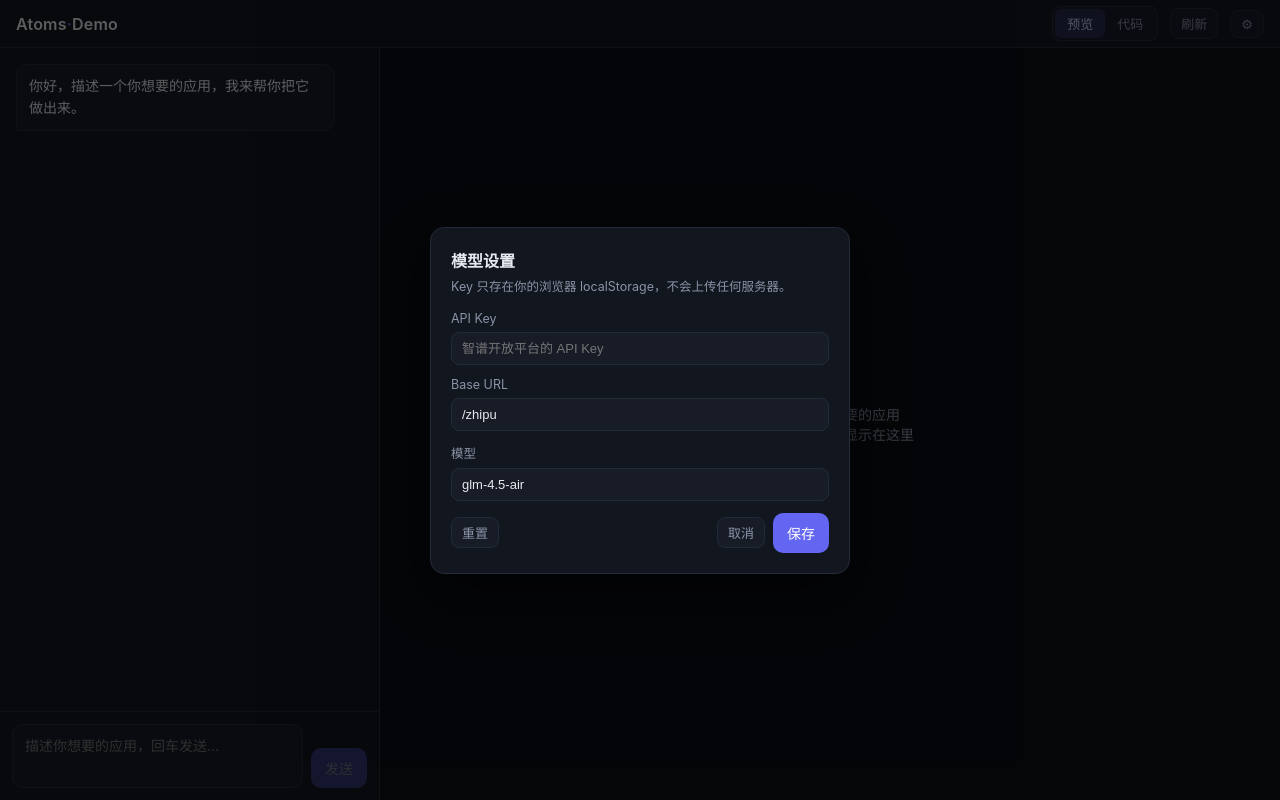
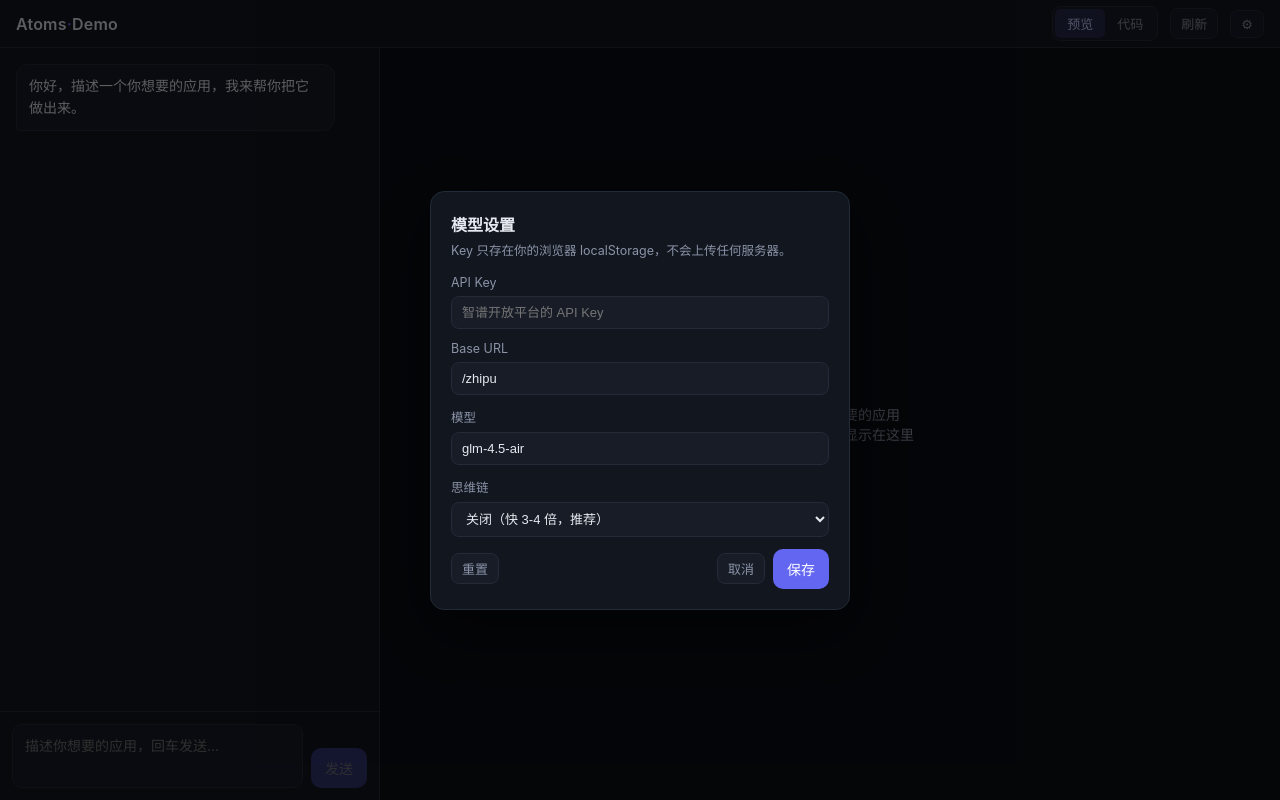
Before and after one commit to xanderl7/atoms_demo, a React (Vite) app: page / in a window 1280 px wide. Both pictures are taken after a click on the button "⚙︎". Built offline with nearby package versions, Linux system fonts and the light colour scheme; the HTML template or start-up script is replaced by a standard one.

Commit message:
perf: 关闭思维链(thinking=disabled)，生成提速3-4倍；模型不支持时自动降级重试

```diff
--- a/src/components/Settings.tsx
+++ b/src/components/Settings.tsx
@@ -34,6 +34,16 @@ export default function Settings({ value, onSave, onClose }: Props) {
           模型
           <input value={c.model} onChange={(e) => setC({ ...c, model: e.target.value })} />
         </label>
+        <label>
+          思维链
+          <select
+            value={c.thinking}
+            onChange={(e) => setC({ ...c, thinking: e.target.value as any })}
+          >
+            <option value="disabled">关闭（快 3-4 倍，推荐）</option>
+            <option value="enabled">开启（复杂需求可能更准）</option>
+          </select>
+        </label>
 
         <div className="modal-actions">
           <button className="icon-btn" onClick={() => setC(DEFAULT_CONFIG)}>
--- a/src/config.ts
+++ b/src/config.ts
@@ -4,6 +4,12 @@ export interface LLMConfig {
   baseURL: string
   apiKey: string
   model: string
+  /**
+   * 是否关闭思维链。glm-4.5-air / glm-4.6 支持关闭；
+   * glm-5.x 强制思考，关不掉 —— llm.ts 里会自动去掉这个参数重试。
+   * 实测关掉后生成同样页面快 3-4 倍。
+   */
+  thinking: 'disabled' | 'enabled'
 }
 
 const KEY = 'atoms-demo.llm-config'
@@ -14,6 +20,7 @@ export const DEFAULT_CONFIG: LLMConfig = {
   baseURL: '/zhipu',
   apiKey: '',
   model: 'glm-4.5-air',
+  thinking: 'disabled',
 }
 
 export function loadConfig(): LLMConfig {
--- a/src/index.css
+++ b/src/index.css
@@ -228,7 +228,19 @@ textarea { font-family: inherit; }
   font-size: 13px;
   outline: none;
 }
-.modal input:focus { border-color: var(--accent); }
+.modal input:focus, .modal select:focus { border-color: var(--accent); }
+.modal select {
+  display: block;
+  width: 100%;
+  margin-top: 6px;
+  background: var(--panel-2);
+  border: 1px solid var(--border);
+  border-radius: 8px;
+  color: var(--text);
+  padding: 8px 10px;
+  font-size: 13px;
+  outline: none;
+}
 .modal-actions { display: flex; gap: 8px; align-items: center; margin-top: 4px; }
 
 .empty {
--- a/src/llm.ts
+++ b/src/llm.ts
@@ -2,24 +2,51 @@ import type { LLMConfig } from './config'
 
 export type ChatMsg = { role: 'system' | 'user' | 'assistant'; content: string }
 
+const urlOf = (cfg: LLMConfig) => `${cfg.baseURL.replace(/\/$/, '')}/chat/completions`
+
+const headersOf = (cfg: LLMConfig) => ({
+  'Content-Type': 'application/json',
+  Authorization: `Bearer ${cfg.apiKey}`,
+})
+
+/**
+ * 统一发请求。若模型不支持关闭思考（glm-5.x 会报 1210），
+ * 自动去掉 thinking 参数重试一次 —— 换模型不用改代码。
+ */
+async function call(cfg: LLMConfig, payload: Record<string, unknown>): Promise<Response> {
+  const send = (p: Record<string, unknown>) =>
+    fetch(urlOf(cfg), { method: 'POST', headers: headersOf(cfg), body: JSON.stringify(p) })
+
+  let res = await send(payload)
+  if (!res.ok) {
+    const text = await res.text()
+    if (payload.thinking && /1210|不支持关闭思考/.test(text)) {
+      const { thinking, ...rest } = payload
+      return send(rest)
+    }
+    throw new Error(`LLM ${res.status}: ${text.slice(0, 300)}`)
+  }
+  return res
+}
+
+const basePayload = (cfg: LLMConfig, messages: ChatMsg[], temperature: number, stream: boolean) => ({
+  model: cfg.model,
+  messages,
+  temperature,
+  stream,
+  thinking: { type: cfg.thinking },
+})
+
 /** 非流式：一次性拿完整回复 */
 export async function chat(cfg: LLMConfig, messages: ChatMsg[], temperature = 0.7): Promise<string> {
-  const res = await fetch(`${cfg.baseURL.replace(/\/$/, '')}/chat/completions`, {
-    method: 'POST',
-    headers: {
-      'Content-Type': 'application/json',
-      Authorization: `Bearer ${cfg.apiKey}`,
-    },
-    body: JSON.stringify({ model: cfg.model, messages, temperature, stream: false }),
-  })
-  if (!res.ok) throw new Error(`LLM ${res.status}: ${(await res.text()).slice(0, 300)}`)
+  const res = await call(cfg, basePayload(cfg, messages, temperature, false))
   const json = await res.json()
   return json.choices?.[0]?.message?.content ?? ''
 }
 
 /**
  * 流式：每来一段就回调 onDelta，最后返回完整文本。
- * 浏览器 fetch 直接读 SSE，不需要后端。
+ * 只取 delta.content，模型的思维链（reasoning_content）会被自动丢弃，不会污染代码。
  */
 export async function chatStream(
   cfg: LLMConfig,
@@ -27,15 +54,7 @@ export async function chatStream(
   onDelta?: (chunk: string, full: string) => void,
   temperature = 0.7
 ): Promise<string> {
-  const res = await fetch(`${cfg.baseURL.replace(/\/$/, '')}/chat/completions`, {
-    method: 'POST',
-    headers: {
-      'Content-Type': 'application/json',
-      Authorization: `Bearer ${cfg.apiKey}`,
-    },
-    body: JSON.stringify({ model: cfg.model, messages, temperature, stream: true }),
-  })
-  if (!res.ok) throw new Error(`LLM ${res.status}: ${(await res.text()).slice(0, 300)}`)
+  const res = await call(cfg, basePayload(cfg, messages, temperature, true))
 
   const reader = res.body!.getReader()
   const decoder = new TextDecoder()
```
